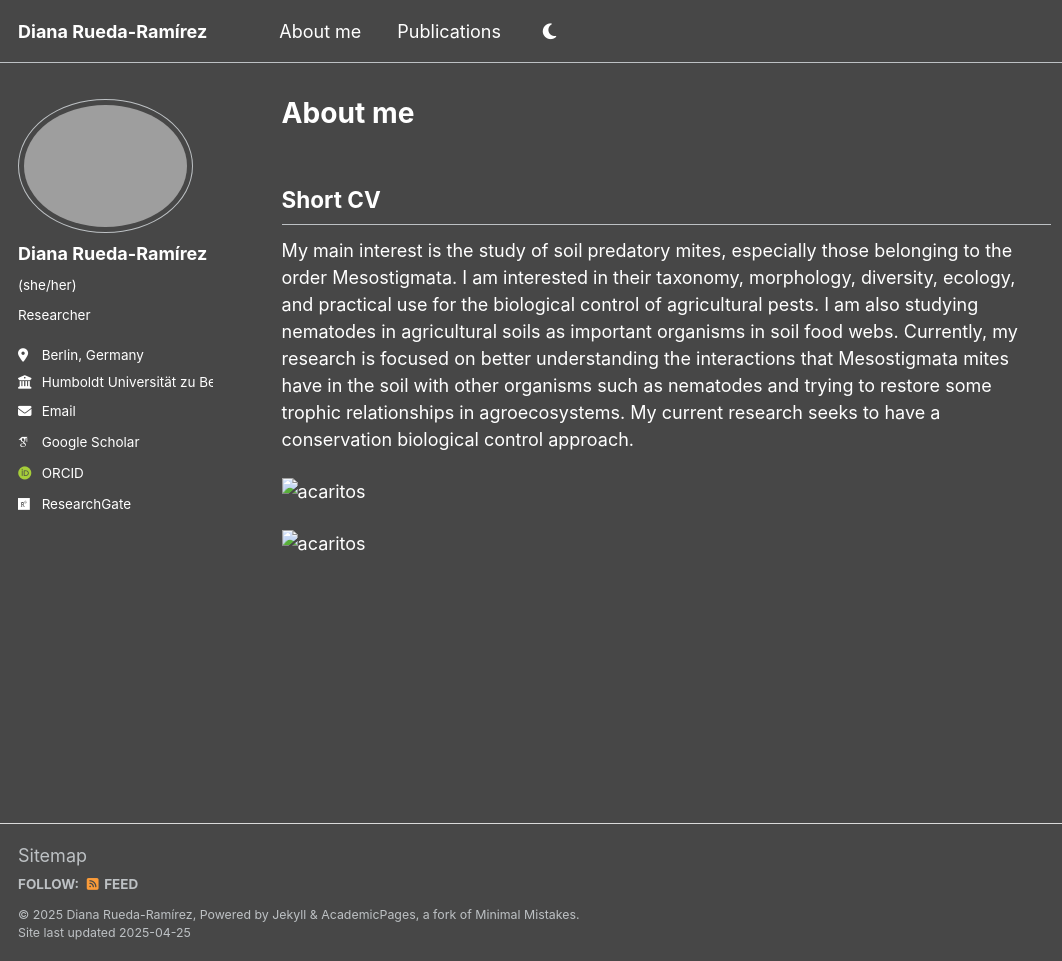
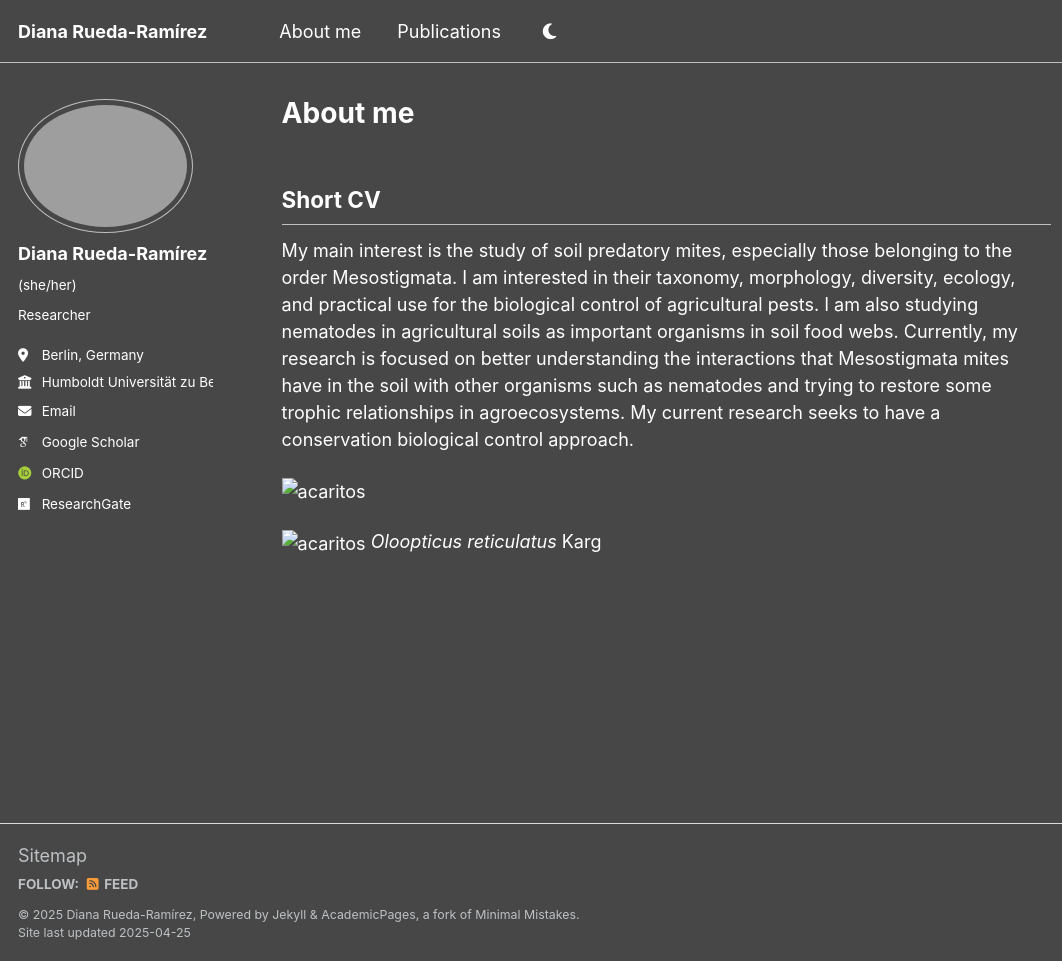
Before and after one commit to DianaRuRa/dianarura.github.io, a Jekyll site: the page built from _pages/about.md, in a window 1280 px wide and 961 px high. Shown: the whole window, without its empty margins (0-1062 px from the left). Built offline with Jekyll 4.4.1, drawn with Linux system fonts in a browser that asks for light colours; some web fonts are replaced.

Commit message:
my second version

```diff
--- a/_pages/about.md
+++ b/_pages/about.md
@@ -13,4 +13,5 @@ My main interest is the study of soil predatory mites, especially those belongin
 
 ![acaritos](DianaAlgodon.jpeg)
 
-![acaritos](Oloopticus.jpeg "*Oloopticus reticulatus* Karg")
+![acaritos](Oloopticus.jpeg)
+*Oloopticus reticulatus* Karg
```
